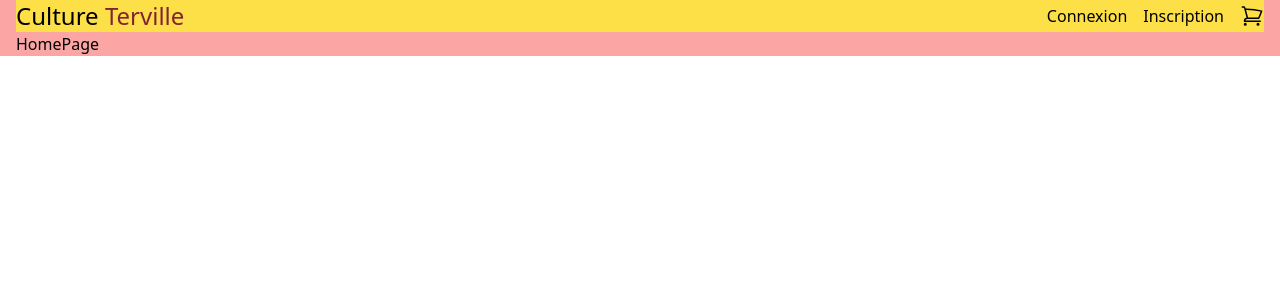
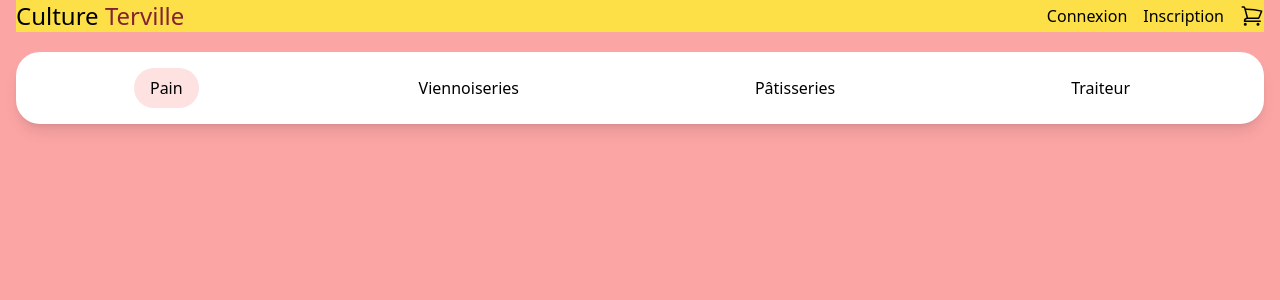
Before and after one commit to marjoriesiad/culture-terville-website, a React (Vite) app in the folder client/: page / in a window 1280 px wide. Shown: the top 300 px of the page. Built offline with nearby package versions, Linux system fonts and the light colour scheme.

Commit message:
create categories nav

```diff
--- a/client/src/Components/CategoryCard.jsx
+++ b/client/src/Components/CategoryCard.jsx
@@ -0,0 +1,13 @@
+import React from 'react'
+
+const CategoryCard = () => {
+  return (
+    <div className='bg-green-300 w-40 h-40 overflow-hidden flex items-center justify-center'>
+        <img src='https://i.notretemps.com/1400x787/smart/2022/10/07/pains.jpg' alt='placeholder' className='object-cover h-full w-full relative' />
+        <h2 className='absolute bg-white'>PAIN</h2>
+
+    </div>
+  )
+}
+
+export default CategoryCard
--- /dev/null
+++ b/client/src/Components/CategoryNav.jsx
@@ -0,0 +1,17 @@
+import React from 'react'
+import { Link } from 'react-router-dom'
+
+const CategoryNav = () => {
+  return (
+    <div className='bg-white rounded-3xl p-4 shadow-lg flex items-center justify-center mt-5'>
+        <div className='flex justify-around flex-1'>
+            <Link to='/pain' className='bg-red-100 rounded-full px-4 py-2'>Pain</Link>
+            <Link to='/viennoiseries' className='hover:bg-red-100 rounded-full px-4 py-2'>Viennoiseries</Link>
+            <Link to='/patisseries' className='hover:bg-red-100 rounded-full px-4 py-2'>Pâtisseries</Link>
+            <Link to='/traiteur' className='hover:bg-red-100 rounded-full px-4 py-2'>Traiteur</Link>
+        </div>
+    </div>
+  )
+}
+
+export default CategoryNav
--- a/client/src/Layouts/MainLayout.jsx
+++ b/client/src/Layouts/MainLayout.jsx
@@ -5,7 +5,7 @@ import React from 'react'
 
 const MainLayout = () => {
   return (
-    <div className="bg-red-300 px-4">
+    <div className="bg-red-300 px-4 h-screen">
         <Navbar />
         <Outlet />
     </div>
--- a/client/src/Routes/HomePage.jsx
+++ b/client/src/Routes/HomePage.jsx
@@ -1,10 +1,13 @@
 // Affiche les catégories de produits
 
 import React from 'react'
+import CategoryNav from '../Components/CategoryNav'
 
 const HomePage = () => {
   return (
-    <div>HomePage</div>
+    <div className=''>
+        <CategoryNav />
+    </div>
   )
 }
 
```
